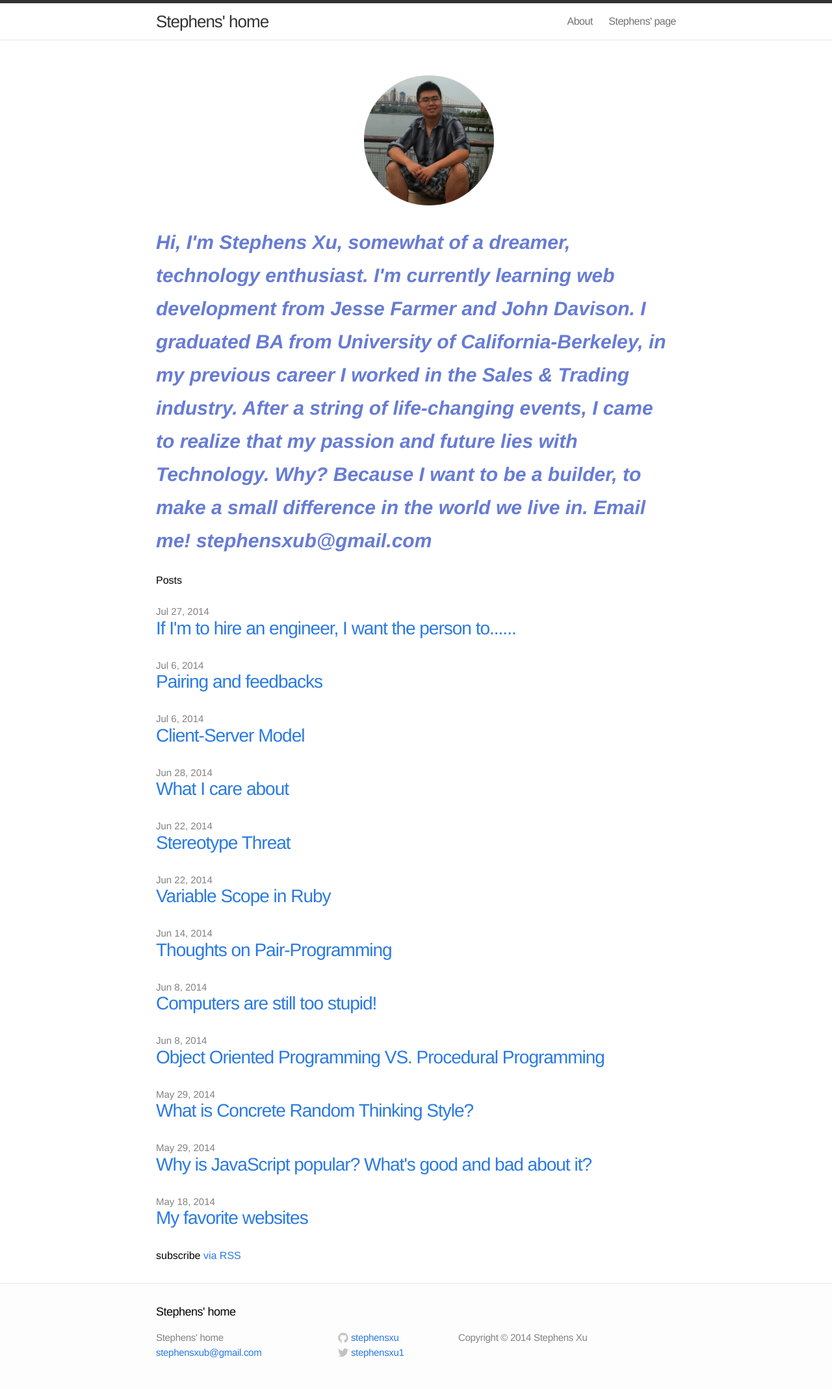
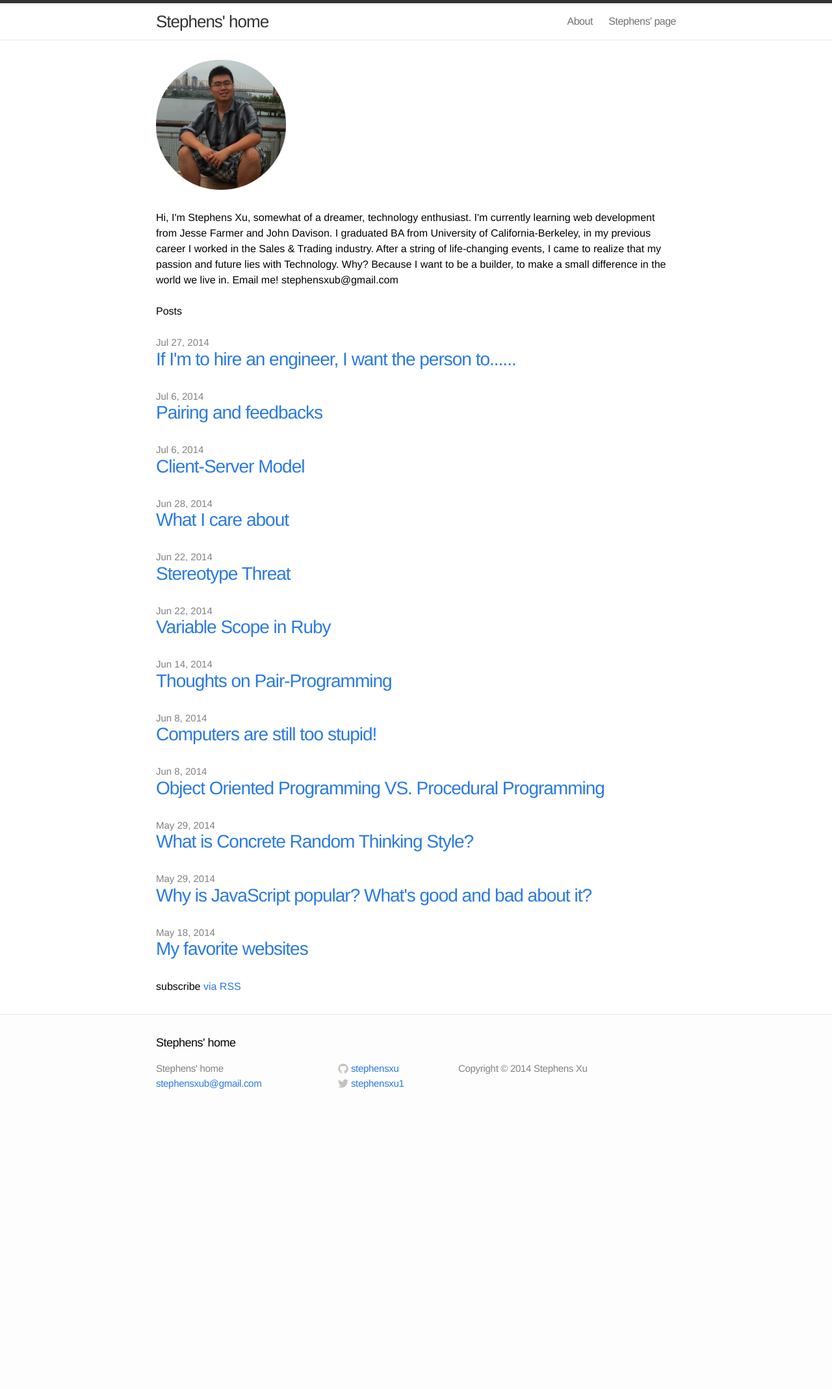
Before and after one commit to stephensxu/stephensxu.github.io, a Jekyll site: the page built from index.html, in a window 1280 px wide. Shown: the whole page at 65% size. Built offline with Jekyll 4.4.1, drawn with Linux system fonts in a browser that asks for light colours; after the commit the page ends 1723 px from its top, so only the background shows below that.

```diff
--- a/css/main.css
+++ b/css/main.css
@@ -412,25 +412,3 @@ a:visited { color: #205caa; }
     margin: 0 0 15px; }
 
 }
-
-#intro {
-  /*margin-top: 2%;*/
-  /*margin-left: auto;*/
-  /*margin-right: auto;*/
-  /*padding-left: 5%;*/
-  /*padding-right: 5%;*/
-  font-size: 30px;
-  color: black;
-  font-weight: bold;
-  font-style: italic;
-  color: #667CD4;
-  line-height: 1.7;
-}
-
-#myself_image {
-  margin-top: 3%;
-  margin-left: auto;
-  margin-right: auto;
-  width: 20%;
-  height: 20%;
-}
```
Also changed, not shown: css/custom.css.scss (added, +15 -0 lines).
